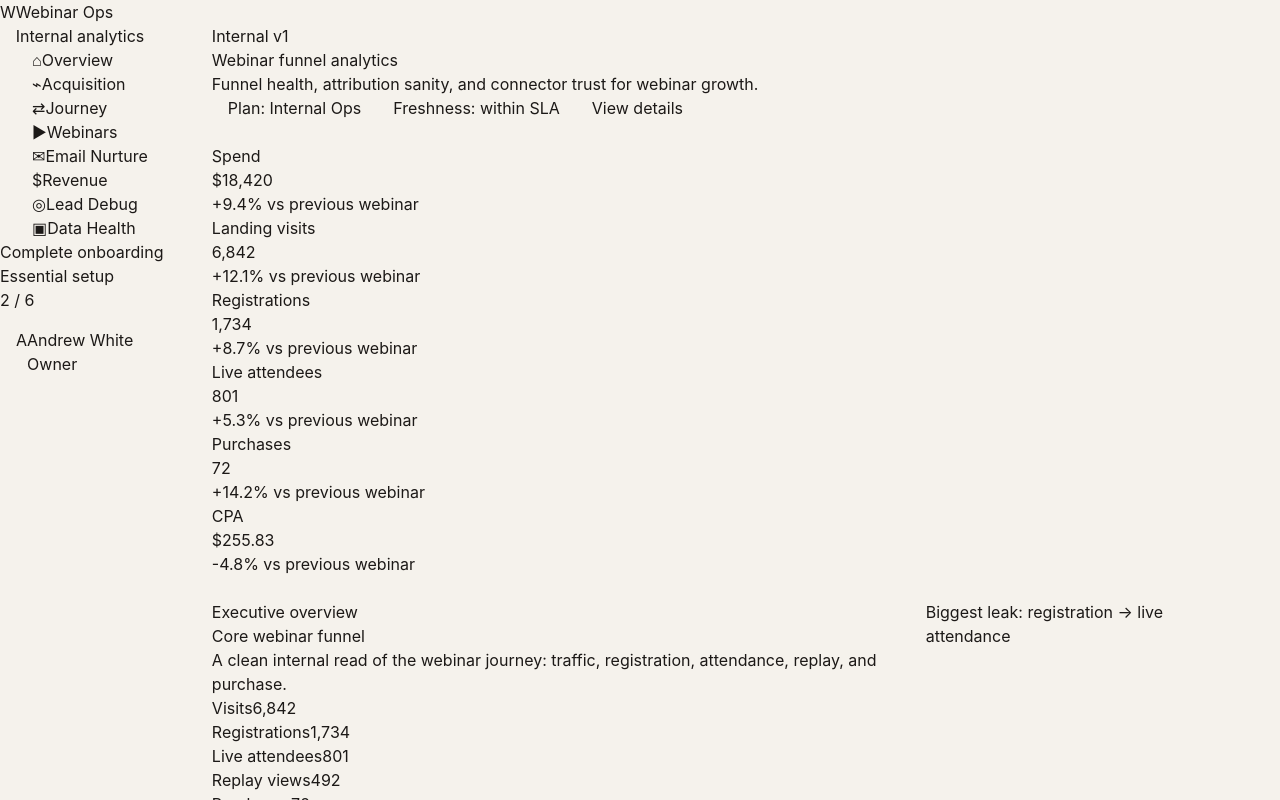
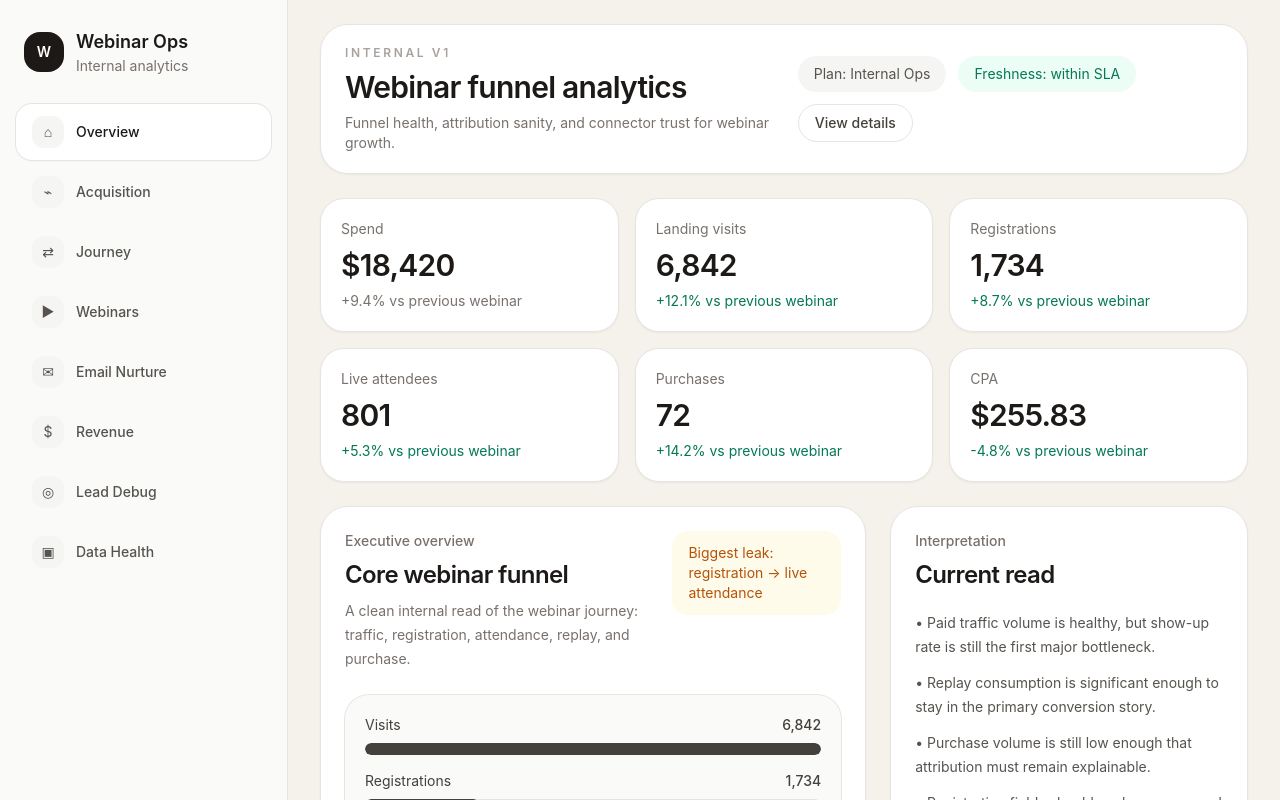
Before and after one commit to mr-white-13/webinar-funnel-analytics, a Next.js app in the folder app/: page / in a window 1280 px wide. Shown: the top 800 px of the page. Built offline with nearby package versions, Linux system fonts and the light colour scheme.

Commit message:
Fix Tailwind content paths for production styles

```diff
--- a/app/tailwind.config.ts
+++ b/app/tailwind.config.ts
@@ -1,7 +1,7 @@
 import type { Config } from 'tailwindcss';
 
 export default {
-  content: ['./app/**/*.{ts,tsx}'],
+  content: ['./app/**/*.{ts,tsx}', './components/**/*.{ts,tsx}', './lib/**/*.{ts,tsx}'],
   theme: {
     extend: {},
   },
```
